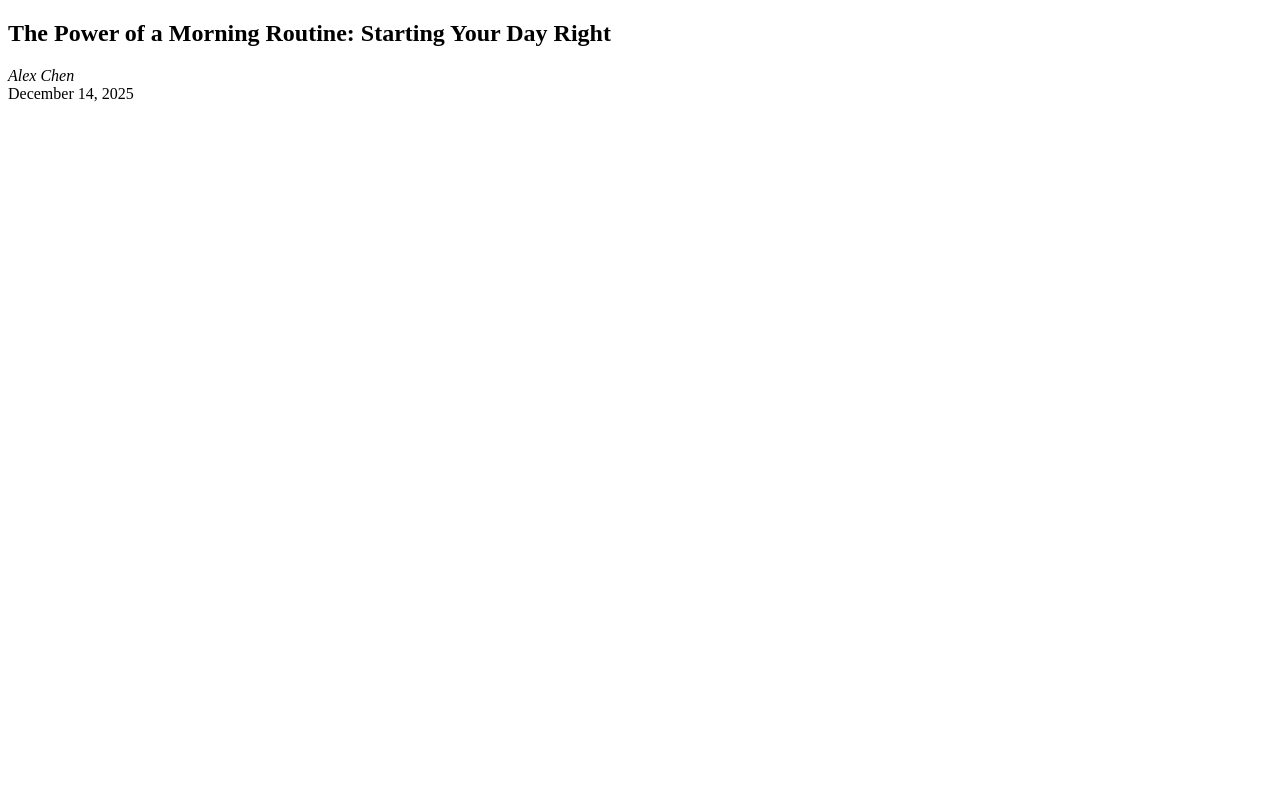
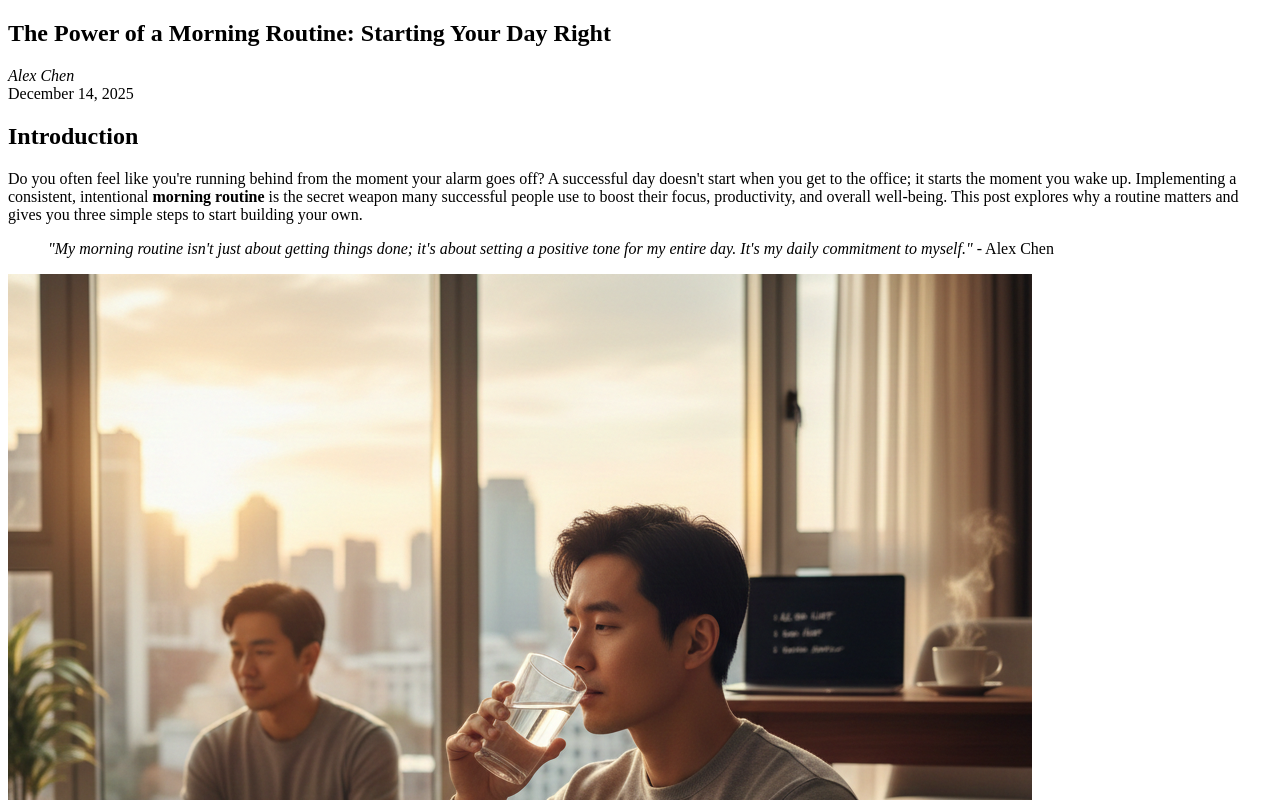
Before and after one commit to CD1FOX/Basic-Blog-Post-Template, a plain HTML site: page index.html in a window 1280 px wide. Shown: the top 800 px of the page. Drawn offline with Linux system fonts and the light colour scheme.

Commit message:
Add introduction section and illustration to index.html
Introduced a new 'Introduction' section in index.html with descriptive text, a quote, and an illustrative image. Added illustration.png to the images directory and referenced it in the HTML.

```diff
--- a/index.html
+++ b/index.html
@@ -13,6 +13,25 @@
             <address>Alex Chen</address>
             <time datetime="2025-12-14 19:00">December 14, 2025</time>
         </header>
+
+        <section class="introduction">
+            <h2>Introduction</h2>
+            <p>
+                Do you often feel like you're running behind from the moment your alarm goes off? A successful day doesn't start when you get to the office; it starts the moment you wake up. Implementing a consistent, intentional <strong>morning routine</strong> is the secret weapon many successful people use to boost their focus, productivity, and overall well-being. This post explores why a routine matters and gives you three simple steps to start building your own.
+            </p>
+            <blockquote>
+                <em>"My morning routine isn't just about getting things done; it's about setting a positive tone for my entire day. It's my daily commitment to myself."</em> - Alex Chen
+            </blockquote>
+            <img src="images/illustration.png" alt="Drinking a glass of water">
+        </section>
+
+        <section class="key-points">
+
+        </section>
+
+        <section class="conclusion">
+
+        </section>
     </article>
 </body>
 </html>
```
Also changed, not shown: images/illustration.png (added).
